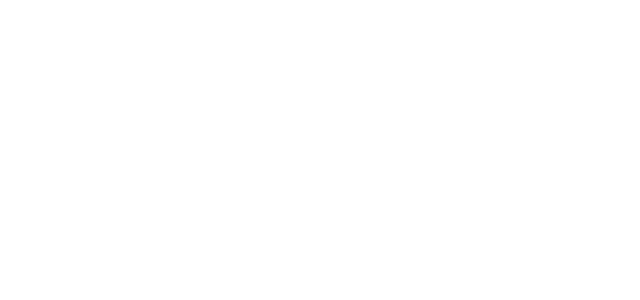
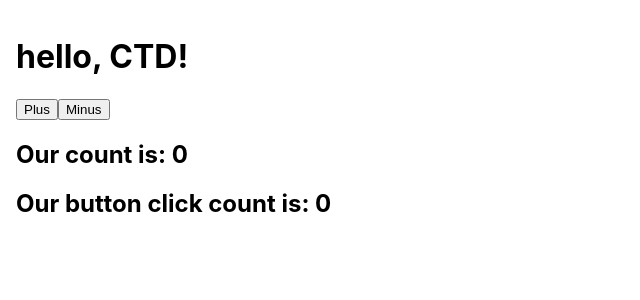
Before and after one commit to jzolo22/ctd-books, a React (Create React App) app: page /classComponent in a window 1280 px wide. Before the commit this address had no page. Shown: the top 300 px of the page, without its empty margins (0-640 px from the left). Built offline with nearby package versions, Linux system fonts and the light colour scheme.

Commit message:
class on 8/31

```diff
--- a/src/App.js
+++ b/src/App.js
@@ -9,23 +9,22 @@ import { useFetchNewCocktail } from './services/fetchCocktail';
 
 function App() {
   const [favoriteBooks, setFavoriteBooks] = useState([]);
-  const [search, setSearch] = useState('');
   const [filteredBooks, setFilteredBooks] = useState(books);
 
   const { cocktail, isLoadingCocktail, fetchNewCocktail } =
     useFetchNewCocktail();
 
-  useEffect(() => {
-    // look through our filtered books, find the relevant ones, and then setFilteredBooks to the newly relevant ones
-    const newlyFilteredBooks = books.filter((book) => {
-      const lowerCaseTitle = book.title.toLowerCase();
-      const lowerCaseSearch = search.toLowerCase();
-      return lowerCaseTitle.includes(lowerCaseSearch);
-    });
+  // useEffect(() => {
+  //   // look through our filtered books, find the relevant ones, and then setFilteredBooks to the newly relevant ones
+  //   const newlyFilteredBooks = books.filter((book) => {
+  //     const lowerCaseTitle = book.title.toLowerCase();
+  //     const lowerCaseSearch = search.toLowerCase();
+  //     return lowerCaseTitle.includes(lowerCaseSearch);
+  //   });
 
-    // and then setFilteredBooks to the newly relevant ones
-    setFilteredBooks(newlyFilteredBooks);
-  }, [search]);
+  //   // and then setFilteredBooks to the newly relevant ones
+  //   setFilteredBooks(newlyFilteredBooks);
+  // }, [search]);
 
   return (
     <>
--- /dev/null
+++ b/src/components/ClassComponentExample.jsx
@@ -0,0 +1,26 @@
+import React, { useState } from 'react';
+
+export const ClassComponentExample = () => {
+  const [count, setCount] = useState(0);
+  const [buttonClickCount, setButtonClickCount] = useState(0);
+
+  const handlePlus = () => {
+    setCount(count + 1);
+    setButtonClickCount(buttonClickCount + 1);
+  };
+
+  const handleMinus = () => {
+    setCount(count - 1);
+    setButtonClickCount(buttonClickCount + 1);
+  };
+
+  return (
+    <>
+      <h1>hello, CTD!</h1>
+      <button onClick={handlePlus}>Plus</button>
+      <button onClick={handleMinus}>Minus</button>
+      <h2>{`Our count is: ${count}`}</h2>
+      <h2>{`Our button click count is: ${buttonClickCount}`}</h2>
+    </>
+  );
+};
--- a/src/index.js
+++ b/src/index.js
@@ -5,6 +5,7 @@ import App from './App';
 import reportWebVitals from './reportWebVitals';
 import { BrowserRouter, Routes, Route } from 'react-router-dom';
 import { CocktailPicker } from './components/CocktailPicker';
+import { ClassComponentExample } from './components/ClassComponentExample';
 
 const root = ReactDOM.createRoot(document.getElementById('root'));
 root.render(
@@ -13,6 +14,7 @@ root.render(
       <Routes>
         <Route path="/" element={<App />} />
         <Route path="randomcocktail" element={<CocktailPicker />} />
+        <Route path="classComponent" element={<ClassComponentExample />} />
       </Routes>
     </BrowserRouter>
   </React.StrictMode>
--- a/src/services/fetchCocktail.js
+++ b/src/services/fetchCocktail.js
@@ -1,4 +1,4 @@
-import { useState, useEffect } from 'react';
+import { useState } from 'react';
 
 export const useFetchNewCocktail = () => {
   const [isLoadingCocktail, setIsLoadingCocktail] = useState(false);
@@ -23,10 +23,6 @@ export const useFetchNewCocktail = () => {
     }
   };
 
-  //   useEffect(() => {
-  //     fetchNewCocktail();
-  //   }, []);
-
   return {
     cocktail,
     isLoadingCocktail,
```
Also changed, not shown: 1 other file (tests, documents, lock files or other folders).
